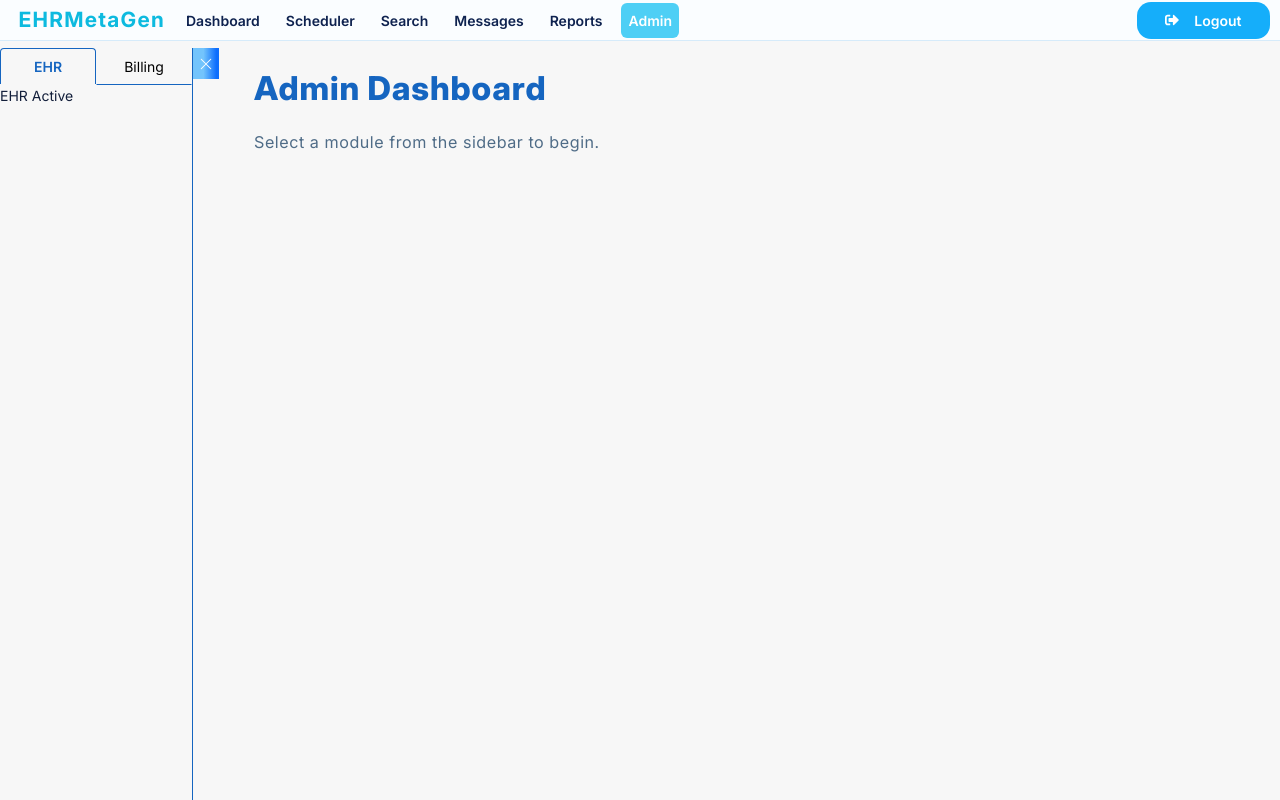
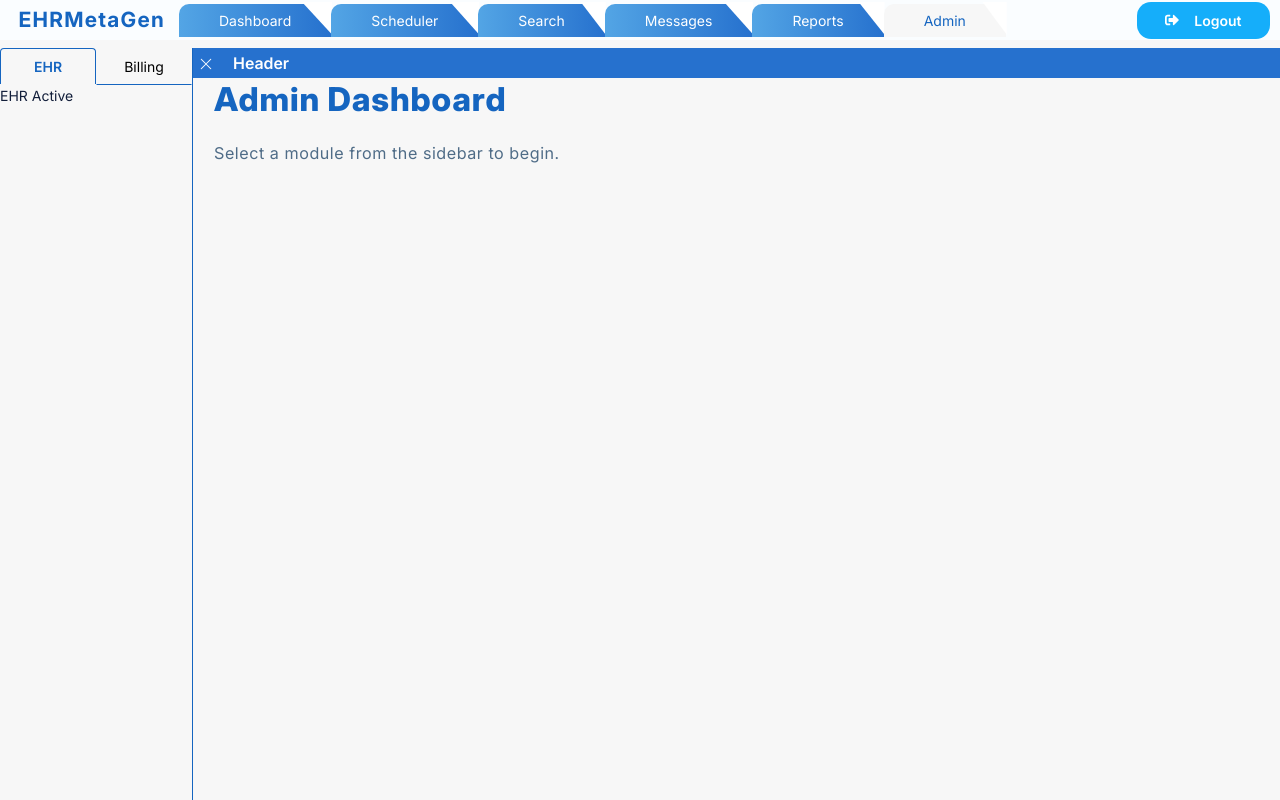
Before and after one commit to NagnathChivate/EHRMetaGen, a React (Vite) app: page /admin in a window 1280 px wide. Built offline with nearby package versions, Linux system fonts and the light colour scheme.

Commit message:
tab Design

```diff
--- a/src/assets/CSS/AdminSideLeft.css
+++ b/src/assets/CSS/AdminSideLeft.css
@@ -22,26 +22,33 @@
   vertical-align: middle;
 }
 .nav-menu {
-  list-style: none; /* Removes bullets */
-  padding: 0;
-  margin: 0;
-  display: flex; /* Horizontal menu */
-  background-color: #f5f5f5;
-  padding: 0px;
+     list-style: none;
+    margin: 0;
+    display: flex;
+    background-color: #FFF;
+    padding: 0px;
  }
 .nav-menu li{
 
 }
 .nav-menu li a {
-  text-decoration: none;
-  color: #333;
-  /* font-weight: 600;
-  padding: 8px 12px;
-  border-radius: 4px; */
-  transition: all 0.3s ease;
+     font-size: 14px;
+    color: #000;
+    display: inline-block;
+    transition: 0.3s;
+    width: 100%;
+    padding: 10px;
+    border-bottom: 1px solid #EFEFEF;
 }
 
 .nav-menu li a:hover {
   background-color: #007bff;
   color: white;
 }
+.nav-menu .sub-menu-ul{
+  padding: 0px;
+    margin: 0px;
+    background: #F7F7F7;
+}
+.nav-menu .sub-menu-ul li{}
+.nav-menu .sub-menu-ul li a{}
--- a/src/assets/CSS/AppNavbar.css
+++ b/src/assets/CSS/AppNavbar.css
@@ -17,8 +17,6 @@
   background: var(--navbar-bg);
   border-radius: var(--navbar-radius);
   padding: 0.75rem 2rem;
-  font-family: var(--font-navbar);
-  border-bottom: 1.5px solid var(--navbar-border);
   margin: 0; /* full width flush */
   box-shadow: none; /* remove shadows */
   width: 100vw;
@@ -26,19 +24,38 @@
 }
 
 .Navbar .nav-link {
-  color: var(--navbar-link);
-  font-weight: 600;
-  font-size: 1rem;
-  border-radius: 6px;
-  padding: 0.5rem 1.2rem;
-  margin-right: 12px;
-  transition: background 0.2s, color 0.2s;
+      position: relative;
+    font-weight: normal;
+    font-size: 14px;
+    background: linear-gradient(90deg, #53a5e5, #2671CE);
+    box-shadow: none;
+    border: 0px;
+    border-radius: 0px;
+    border-top-left-radius: 10px;
+    color: #FFF;
+    text-align: center;
+    padding: 6px 40px !important;
+}
+.Navbar .nav-link::after {
+  position: absolute;
+    content: "";
+    width: 20%;
+    height: 100%;
+    background: #FFF;
+    clip-path: polygon(0 0, 100% 0, 100% 100%);
+    top: -2px;
+    right: -1px;
 }
 
+.Navbar .nav-link.active, .Navbar .nav-link[aria-current="page"]
+{
+      background: #f7f7f7 !important;
+    color: #1565c0 !important;
+}
 .Navbar .nav-link:hover,
 .Navbar .nav-link:focus {
-  color: var(--navbar-link-hover);
-  background: var(--navbar-link-bg-hover);
+   color: #1565c0 !important;
+  background:  #f7f7f7 !important;;
   text-decoration: none;
 }
 
@@ -52,7 +69,7 @@
 .Navbar .navbar-brand {
   font-weight: 700;
   font-size: 1.5rem;
-  color: var(--navbar-logo-main);
+  color: #1565c0 !important;
   letter-spacing: 0.06em;
   font-family: var(--font-navbar);
   padding-left: 8px;
--- a/src/assets/CSS/LeftSidebar.css
+++ b/src/assets/CSS/LeftSidebar.css
@@ -90,11 +90,23 @@ position: absolute;
     left: 0px;
     width: 40px;
 }
-.top_container{
-padding-left: 40px;
+.top_container{}
+.header_TP{
+     padding-left: 40px;
+    height: 30px;
+    background: #1565c0;
+    background: rgb(38, 113, 206);
+    margin-bottom: 2px;
+    float: left;
+    width: 100%;
+    color: #fff;
+    text-transform: capitalize;
+    font-size: 16px;
+    font-weight: 600;
 }
 .toggle-btn {
-   background: linear-gradient(90deg, #73c4fc 40%, #0d6efd 90%);
+   /* background: linear-gradient(90deg, #73c4fc 40%, #0d6efd 90%); */
+   background: transparent;
     color: #fff;
     border: none;
     padding: 5px 6px;
@@ -103,7 +115,8 @@ padding-left: 40px;
 
 
 .toggle-btn:hover {
-  background: linear-gradient(90deg,#23bcef 30%,#144C9A 92%);
+  /* background: linear-gradient(90deg,#23bcef 30%,#144C9A 92%); */
+  background: transparent; color: #fff;
 }
 
 
--- a/src/index.css
+++ b/src/index.css
@@ -85,7 +85,7 @@ h1 {
 
 .tab_bar .tabbtn{
       position: relative;
-    background: #1565c0;
+    background:linear-gradient(90deg, #53a5e5, #2671CE);
     box-shadow: none;
     border: 0px;
     border-radius: 0px;
--- a/src/pages/Admin.jsx
+++ b/src/pages/Admin.jsx
@@ -30,6 +30,9 @@ export default function Admin() {
               </button>
         </div>
           <div className="top_container">
+            <div className="header_TP d-flex align-items-center">
+                  <span>Header</span>
+            </div>
             {/* Dynamic Page Rendering */}
                   {selectedPage === "MasterPhysician" && <MasterPhysician />}
                   {selectedPage === "Scheduler" && <Scheduler />}
--- a/src/pages/Admin/AdminSideLeft.jsx
+++ b/src/pages/Admin/AdminSideLeft.jsx
@@ -70,10 +70,10 @@ export default function AdminSideLeft({ setSelectedPage, selectedPage }) {
 
                   {/* Sub-pages under Practice Setup */}
                   {activeSubTab === "PracticeSetup" && (
-                    <ul className="nav flex-column ms-4 mt-1">
+                    <ul className="nav flex-column sub-menu-ul">
                       <li>
                         <a
-                          className={`btn btn-link text-start w-100 py-1 px-0 text-decoration-none ${
+                          className={`text-decoration-none ${
                             selectedPage === "MasterPhysician"
                               ? "text-dark fw-semibold"
                               : "text-secondary"
@@ -85,7 +85,7 @@ export default function AdminSideLeft({ setSelectedPage, selectedPage }) {
                       </li>
                       <li>
                         <a
-                          className={`btn btn-link text-start w-100 py-1 px-0 text-decoration-none ${
+                          className={`text-decoration-none ${
                             selectedPage === "Scheduler"
                               ? "text-dark fw-semibold"
                               : "text-secondary"
@@ -97,7 +97,7 @@ export default function AdminSideLeft({ setSelectedPage, selectedPage }) {
                       </li>
                       <li>
                         <a
-                          className={`btn btn-link text-start w-100 py-1 px-0 text-decoration-none ${
+                          className={`text-decoration-none ${
                             selectedPage === "UserSetup"
                               ? "text-dark fw-semibold"
                               : "text-secondary"
```
